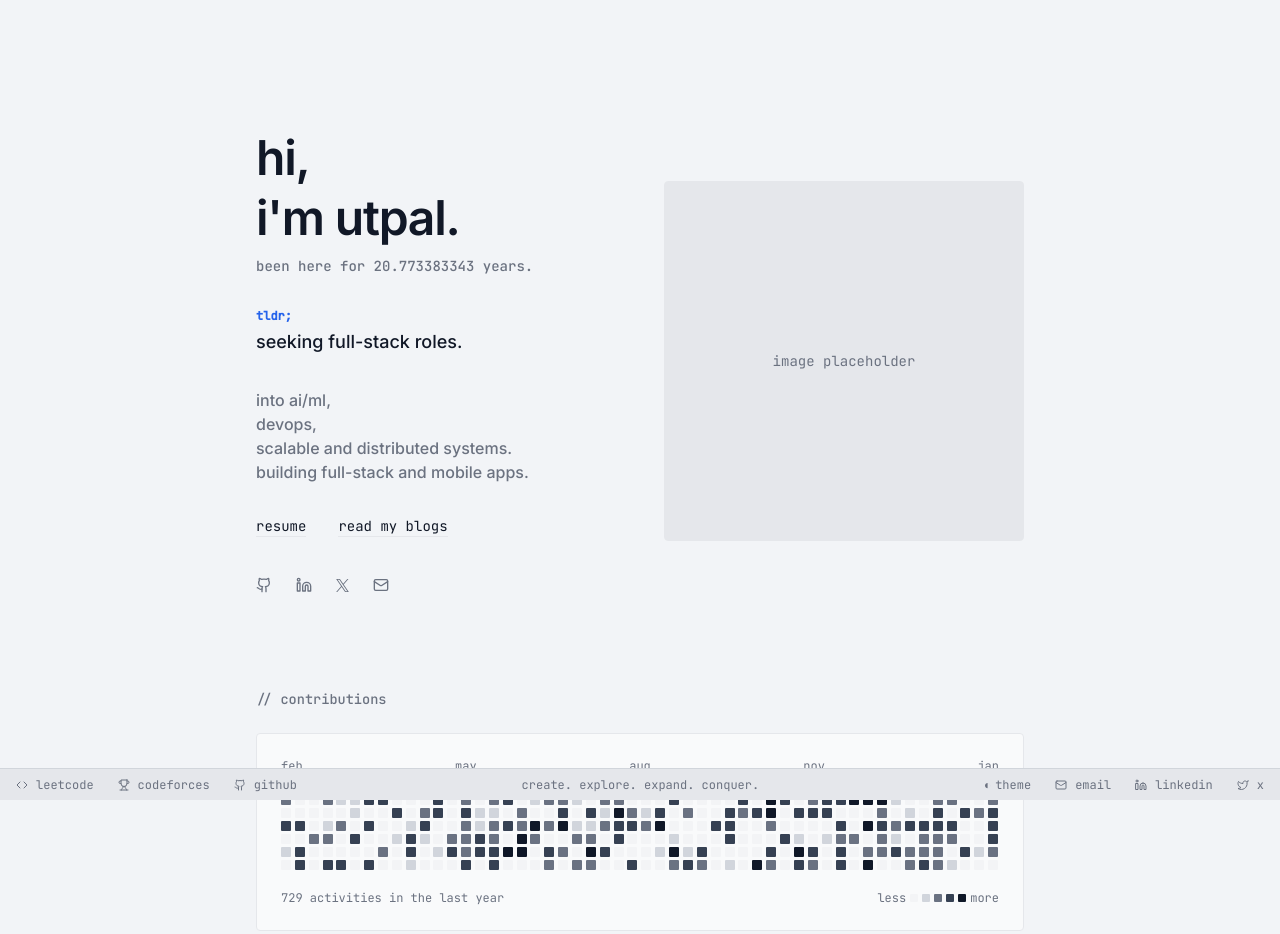
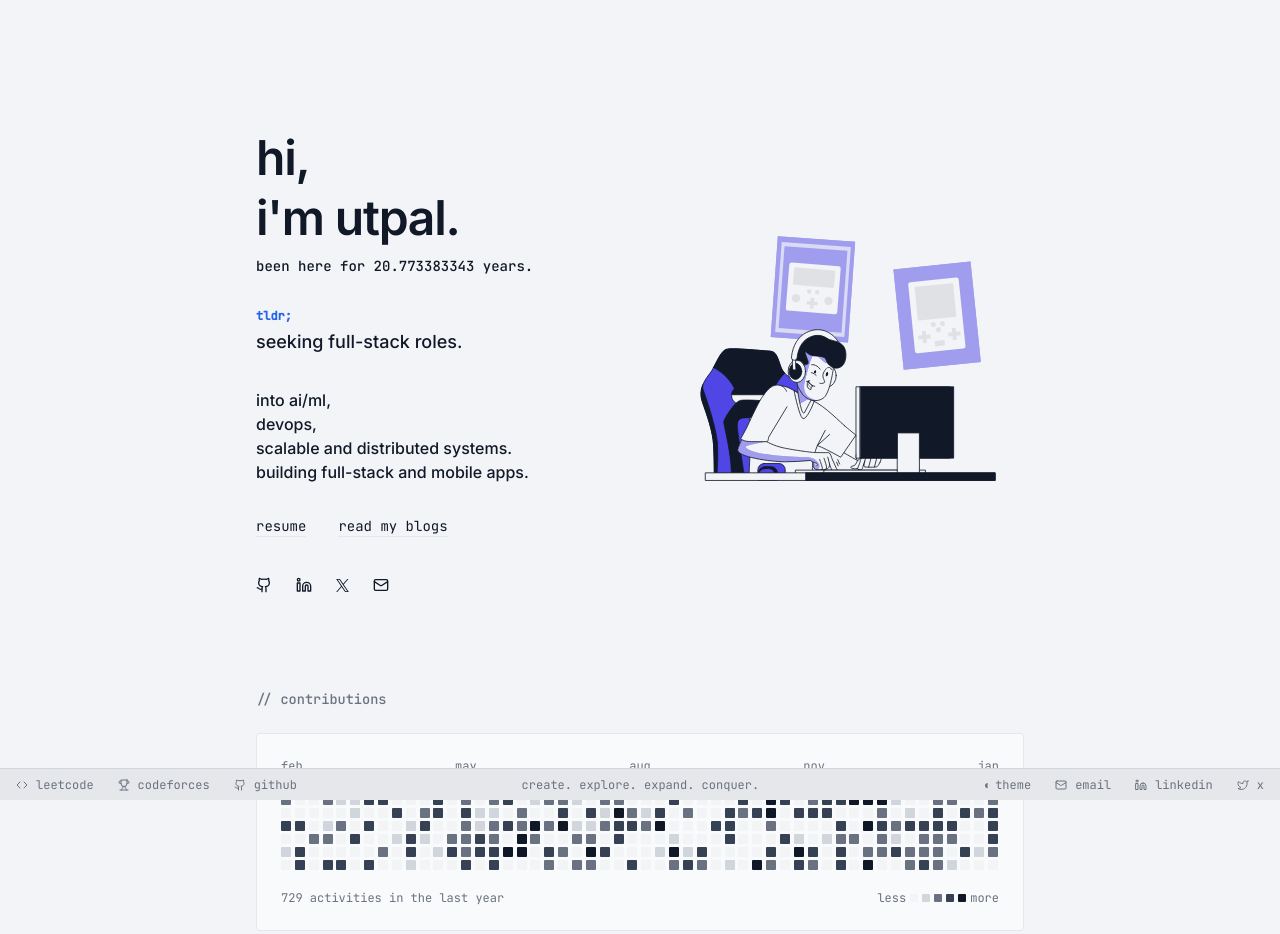
Before and after one commit to senutpal/untitled, an Astro site: page / in a window 1280 px wide. Shown: the top 934 px of the page. Built offline with nearby package versions, Linux system fonts and the light colour scheme; Astro itself is replaced by a stand-in of ours; no server answers.

Commit message:
replace MagnetLines with SceneCarousel in hero

```diff
--- a/src/components/HeroSection.astro
+++ b/src/components/HeroSection.astro
@@ -1,5 +1,6 @@
 ---
 import AgeCounter from './AgeCounter.tsx';
+import SceneCarousel from './SceneCarousel.tsx';
 
 const birthTimestamp = new Date('2005-05-16').getTime();
 ---
@@ -12,7 +13,7 @@ const birthTimestamp = new Date('2005-05-16').getTime();
           hi,<br />
           i'm utpal.
         </h1>
-        <p class="mt-2 font-mono text-sm font-medium" style="color: var(--text-secondary);">
+        <p class="mt-2 font-mono text-sm font-medium" style="color: var(--text-tertiary);">
           been here for <AgeCounter client:load birthTimestamp={birthTimestamp} /> years.
         </p>
       </div>
@@ -23,7 +24,7 @@ const birthTimestamp = new Date('2005-05-16').getTime();
           seeking full-stack roles.
 
         </p>
-        <p class="font-medium" style="color: var(--text-secondary);">
+        <p class="font-medium" style="color: var(--text-tertiary);">
           into ai/ml,<br />
           devops,<br />
           scalable and distributed systems.<br />
@@ -36,26 +37,26 @@ const birthTimestamp = new Date('2005-05-16').getTime();
       </div>
 
       <div class="flex gap-6 pt-2">
-        <a href="#" class="text-text-secondary hover:text-accent transition-colors flex items-center gap-2" aria-label="GitHub">
+        <a href="#" class="text-text-tertiary hover:text-accent transition-colors flex items-center gap-2" aria-label="GitHub">
           <svg xmlns="http://www.w3.org/2000/svg" width="16" height="16" viewBox="0 0 24 24" fill="none" stroke="currentColor" stroke-width="2" stroke-linecap="round" stroke-linejoin="round"><path d="M15 22v-4a4.8 4.8 0 0 0-1-3.5c3 0 6-2 6-5.5.08-1.25-.27-2.48-1-3.5.28-1.15.28-2.35 0-3.5 0 0-1 0-3 1.5-2.64-.5-5.36-.5-8 0C6 2 5 2 5 2c-.3 1.15-.3 2.35 0 3.5A5.403 5.403 0 0 0 4 9c0 3.5 3 5.5 6 5.5-.39.49-.68 1.05-.85 1.65-.17.6-.22 1.23-.15 1.85v4"/><path d="M9 18c-4.51 2-5-2-7-2"/></svg>
         </a>
-        <a href="#" class="text-text-secondary hover:text-accent transition-colors flex items-center gap-2" aria-label="LinkedIn">
+        <a href="#" class="text-text-tertiary hover:text-accent transition-colors flex items-center gap-2" aria-label="LinkedIn">
           <svg xmlns="http://www.w3.org/2000/svg" width="16" height="16" viewBox="0 0 24 24" fill="none" stroke="currentColor" stroke-width="2" stroke-linecap="round" stroke-linejoin="round"><path d="M16 8a6 6 0 0 1 6 6v7h-4v-7a2 2 0 0 0-2-2 2 2 0 0 0-2 2v7h-4v-7a6 6 0 0 1 6-6z"/><rect width="4" height="12" x="2" y="9"/><circle cx="4" cy="4" r="2"/></svg>
         </a>
-        <a href="#" class="text-text-secondary hover:text-accent transition-colors flex items-center gap-2" aria-label="X / X Social">
+        <a href="#" class="text-text-tertiary hover:text-accent transition-colors flex items-center gap-2" aria-label="X / X Social">
           <svg width="13" height="13" viewBox="0 0 1200 1227" fill="currentColor" xmlns="http://www.w3.org/2000/svg">
             <path d="M714.163 519.284L1160.89 0H1055.03L667.137 450.887L357.328 0H0L468.492 681.821L0 1226.37H105.866L515.491 750.218L842.672 1226.37H1200L714.137 519.284H714.163ZM569.165 687.828L521.697 619.934L144.011 79.6944H306.615L611.412 515.685L658.88 583.579L1055.08 1150.3H892.476L569.165 687.854V687.828Z"/>
           </svg>
         </a>
-        <a href="#" class="text-text-secondary hover:text-accent transition-colors flex items-center gap-2" aria-label="Email">
+        <a href="#" class="text-text-tertiary hover:text-accent transition-colors flex items-center gap-2" aria-label="Email">
           <svg xmlns="http://www.w3.org/2000/svg" width="16" height="16" viewBox="0 0 24 24" fill="none" stroke="currentColor" stroke-width="2" stroke-linecap="round" stroke-linejoin="round"><rect width="20" height="16" x="2" y="4" rx="2"/><path d="m22 7-8.97 5.7a1.94 1.94 0 0 1-2.06 0L2 7"/></svg>
         </a>
       </div>
     </div>
 
     <div class="hidden md:block">
-      <div class="aspect-square border rounded-sm flex items-center justify-center" style="background-color: var(--border); border-color: var(--border);">
-        <span class="font-mono text-sm" style="color: var(--text-secondary);">image placeholder</span>
+      <div class="aspect-square rounded-sm overflow-hidden flex items-center justify-center">
+        <SceneCarousel client:visible />
       </div>
     </div>
   </div>
```
